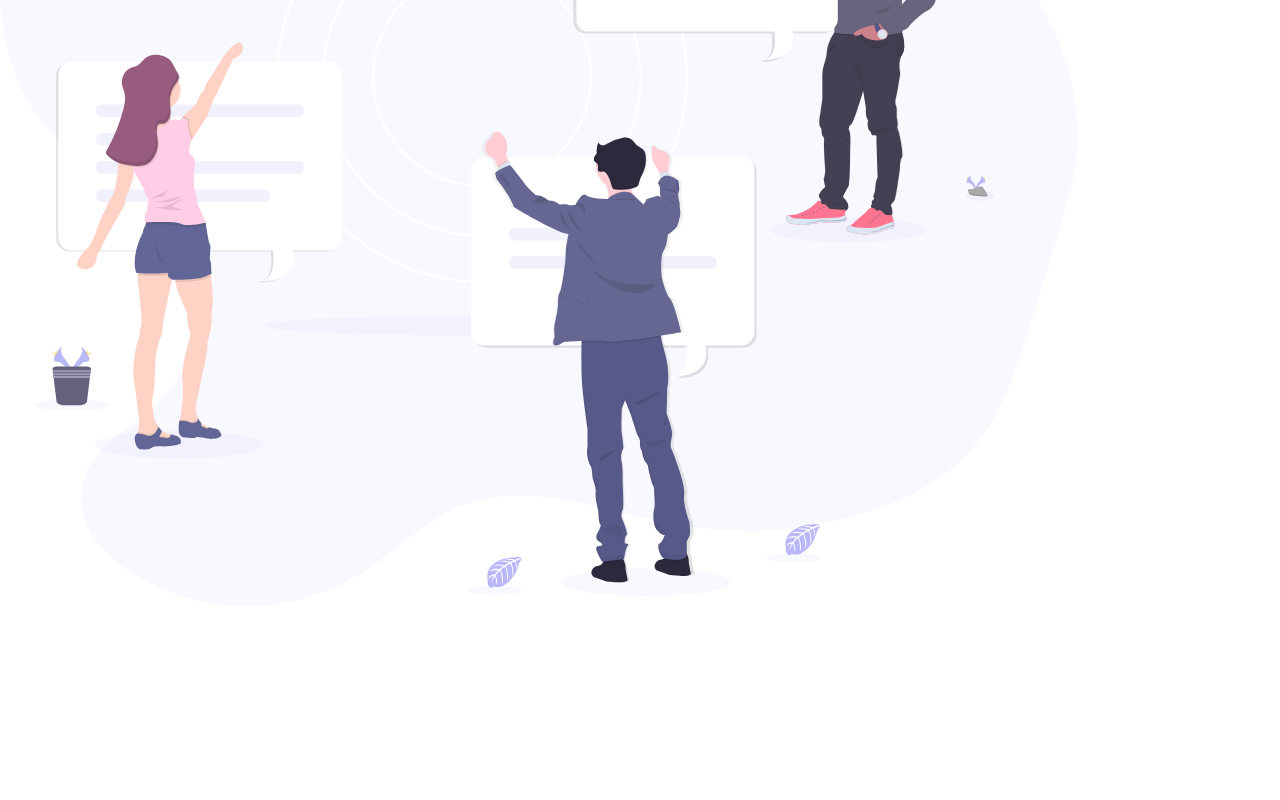
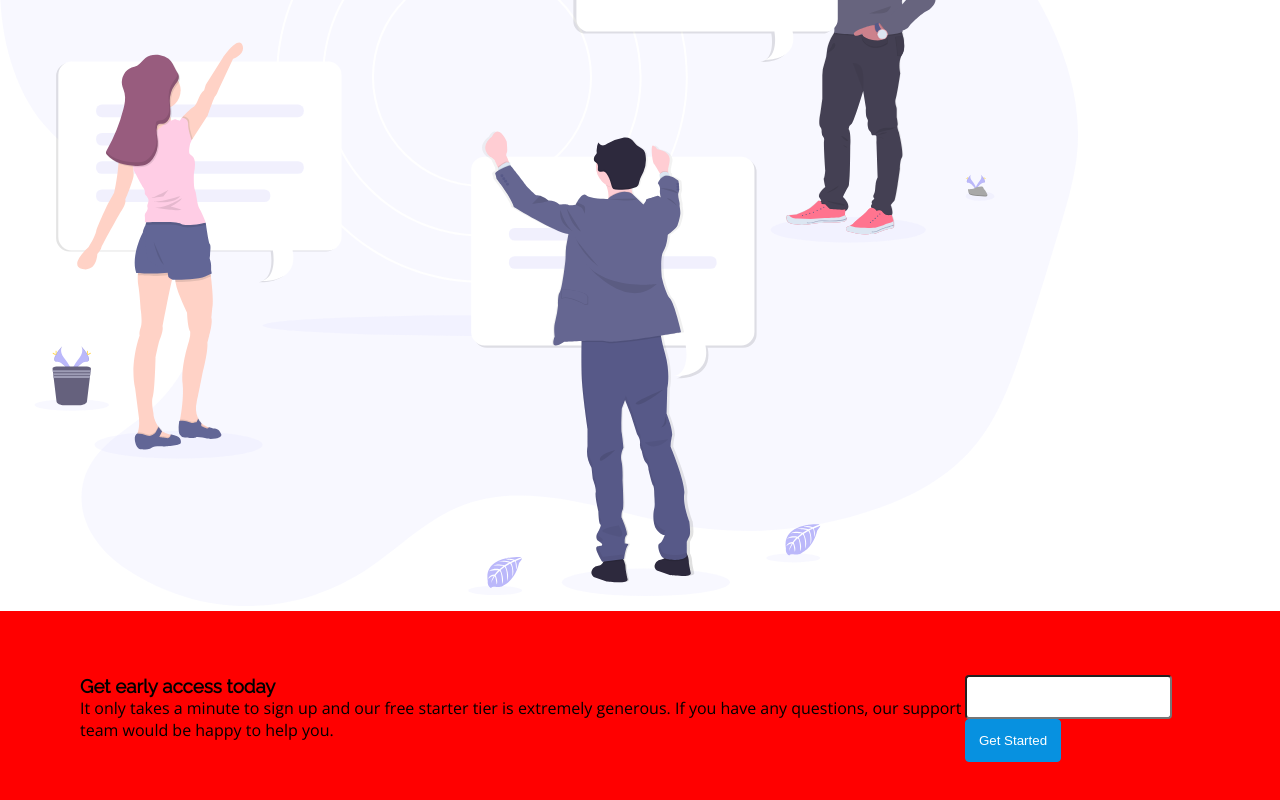
Before and after one commit to PedroMakengo/fylo, a Next.js app: page / in a window 1280 px wide. Shown: the part 1341-2141 px from the top of the page. Before the commit the page ends 1952 px from the top, so only its background shows below. Built offline with nearby package versions, Linux system fonts and the light colour scheme.

Commit message:
Adicionando o componente GetAccess Today

```diff
--- a/package.json
+++ b/package.json
@@ -20,7 +20,7 @@
   },
   "devDependencies": {
     "@types/node": "^16.6.1",
-    "@types/react": "^17.0.17",
+    "@types/react": "^17.0.18",
     "eslint": "7.32.0",
     "eslint-config-next": "11.1.0",
     "typescript": "^4.3.5"
--- /dev/null
+++ b/src/components/GetAccess/index.tsx
@@ -0,0 +1,20 @@
+import { Form } from "../Form";
+import style from "./style.module.scss";
+
+export function GetAccess() {
+  return (
+    <section className={style.container}>
+      <div className={style.content}>
+        <article>
+          <h1>Get early access today</h1>
+          <p>
+            It only takes a minute to sign up and our free starter tier is
+            extremely generous. If you have any questions, our support team
+            would be happy to help you.
+          </p>
+        </article>
+        <Form />
+      </div>
+    </section>
+  );
+}
--- /dev/null
+++ b/src/components/GetAccess/style.module.scss
@@ -0,0 +1,11 @@
+.container {
+  background: red;
+
+  .content {
+    max-width: 1120px;
+    margin: 0 auto;
+    padding: 4rem 0;
+
+    display: flex;
+  }
+}
--- a/src/pages/index.tsx
+++ b/src/pages/index.tsx
@@ -1,6 +1,7 @@
-import Head from 'next/head'
-import { AllBackground } from '../components/AllBackground'
-import { Productive } from '../components/Productive'
+import Head from "next/head";
+import { AllBackground } from "../components/AllBackground";
+import { GetAccess } from "../components/GetAccess";
+import { Productive } from "../components/Productive";
 
 export default function Home() {
   return (
@@ -14,6 +15,7 @@ export default function Home() {
 
       <AllBackground />
       <Productive />
+      <GetAccess />
     </div>
-  )
+  );
 }
```
Also changed, not shown: 1 other file (tests, documents, lock files or other folders).
